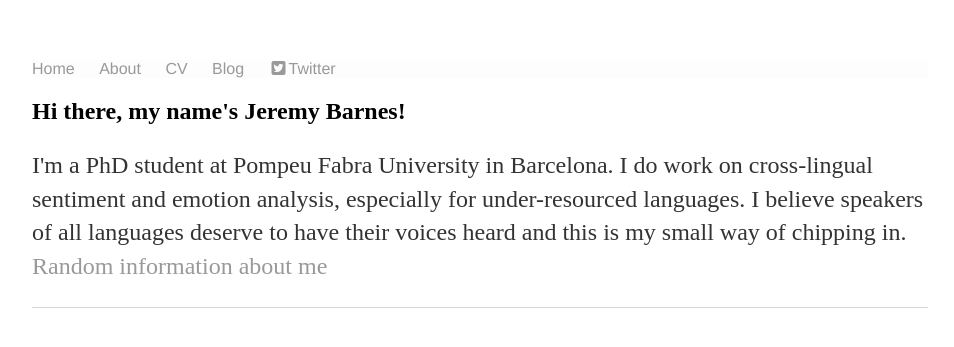
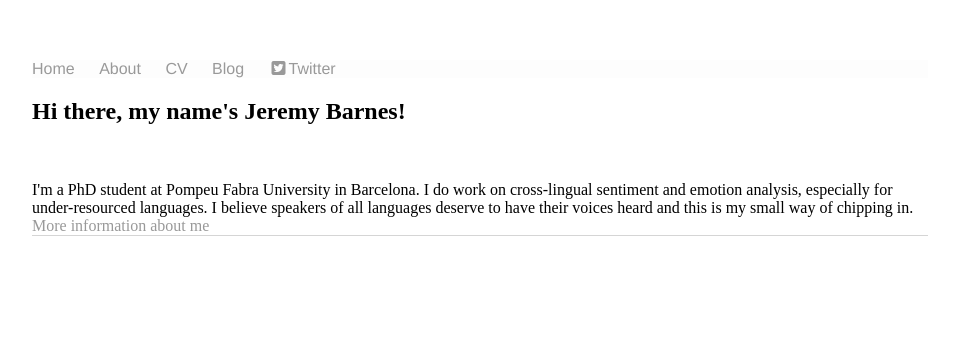
Before and after one commit to jerbarnes/jbarnesspain.github.io, a Jekyll site: the page built from index.html, in a window 1280 px wide. Shown: the top 347 px of the page, without its empty margins (160-1114 px from the left). Built offline with Jekyll 4.4.1, drawn with Linux system fonts in a browser that asks for light colours; nearby versions of some CDN libraries.

Commit message:
Update index.html

```diff
--- a/index.html
+++ b/index.html
@@ -2,9 +2,14 @@
 layout: default
 title: Jeremy Barnes
 ---
+<article class="page">
 <div class="blurb">
-	<h2>Hi there, my name's Jeremy Barnes!</h2>
-				<p>I'm a PhD student at Pompeu Fabra University in Barcelona. I do work on cross-lingual sentiment and emotion analysis,
+	<h2>Hi there, my name's Jeremy Barnes!</h2><br><br>
+
+	I'm a PhD student at Pompeu Fabra University in Barcelona. I do work on cross-lingual sentiment and emotion analysis,
         especially for under-resourced languages. I believe speakers of all languages deserve to have their voices
-        heard and this is my small way of chipping in. <a href="/about">Random information about me</a></p>
+        heard and this is my small way of chipping in. <a href="/about">More information about me</a>
+
+
 </div><!-- /.blurb -->
+</article>
```
